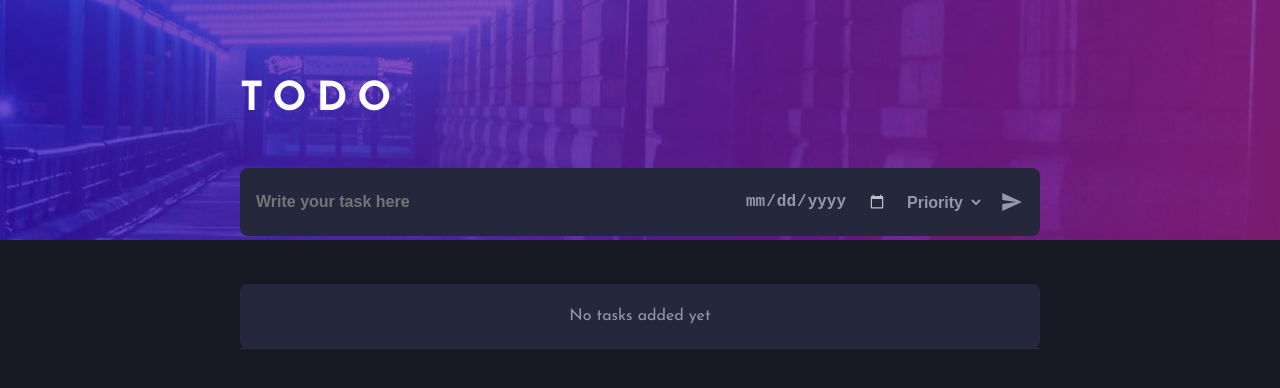
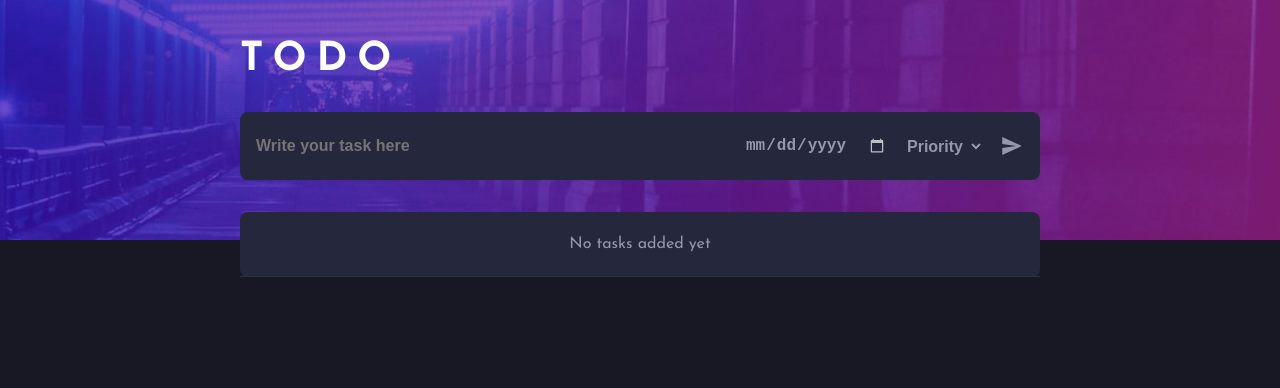
Before and after one commit to CalderonCG/TodoList, a React (Vite) app: page / in a window 1280 px wide. Shown: the top 388 px of the page. Built offline with nearby package versions, Linux system fonts and the light colour scheme.

Commit message:
:fix: fix list height on smaller screens

```diff
--- a/src/components/Container/Container.scss
+++ b/src/components/Container/Container.scss
@@ -5,8 +5,8 @@
   @include m.flexCenter(column, start);
   z-index: 100;
   width: 50rem;
-  gap: 3rem;
-  height: 80%;
+  gap: 2rem;
+  height: 90%;
 
   h1 {
     color: white;
--- a/src/components/Filter/Filter.scss
+++ b/src/components/Filter/Filter.scss
@@ -13,7 +13,7 @@
     flex-direction: column;
     align-items: center;
     justify-items: center;
-    padding: 0.5rem 0rem;
+    padding: 0.3rem 0rem;
     border-radius: 0.5rem;
     border: none;
     outline: none;
--- a/src/components/List/List.scss
+++ b/src/components/List/List.scss
@@ -4,7 +4,7 @@
 .todo_list {
   @include m.flexCenter(column, start);
   width: 100%;
-  max-height: 70%;
+  max-height: 65%;
   background-color: v.$CardDark;
   border-radius: 0.5rem;
 
--- a/src/components/Sorter/Sorter.scss
+++ b/src/components/Sorter/Sorter.scss
@@ -13,7 +13,7 @@
     flex-direction: column;
     align-items: center;
     justify-items: center;
-    padding: 0.5rem 0rem;
+    padding: 0.3rem 0rem;
     border-radius: 0.5rem;
     border: none;
     outline: none;
--- a/src/components/Task/Task.scss
+++ b/src/components/Task/Task.scss
@@ -38,5 +38,20 @@
 }
 
 .checked_text{
+
+  color: v.$FontDark;
   text-decoration: line-through;
 }
+
+
+.high{
+  color: rgb(141, 73, 73)
+}
+
+.medium{
+  color: rgb(125, 115, 73)
+}
+
+.low{
+  color: rgb(38, 125, 73)
+}
--- a/src/components/Task/Task.tsx
+++ b/src/components/Task/Task.tsx
@@ -10,15 +10,25 @@ type TaskProps = {
 
 function Task({ task, handleToggle }: TaskProps) {
   return (
-    <div className={clsx('task', {checked_text : task.completed })}>
+    <div className={clsx("task", { checked_text: task.completed })}>
       {/* {`task_check ${task.completed? 'checked':''}`} onClick={()=>handleToggle({type:'toggle' , value:task.id})} */}
-      <button className={clsx('task_check', {checked: task.completed})}
-       onClick={()=>handleToggle({type:'toggle' , value:task.id})}>
-        {task.completed && <FaCheck/>}
+      <button
+        className={clsx("task_check", { checked: task.completed })}
+        onClick={() => handleToggle({ type: "toggle", value: task.id })}
+      >
+        {task.completed && <FaCheck />}
       </button>
       <p className="task_task">{task.task}</p>
       <p className="task_deadline">{task.deadline}</p>
-      <p className="task_priority">{task.priority}</p>
+      <p
+        className={clsx("task_priority", {
+          high: task.priority === "High" && !task.completed,
+          medium: task.priority === "Medium" && !task.completed,
+          low: task.priority === "Low" && !task.completed,
+        })}
+      >
+        {task.priority}
+      </p>
     </div>
   );
 }
```
